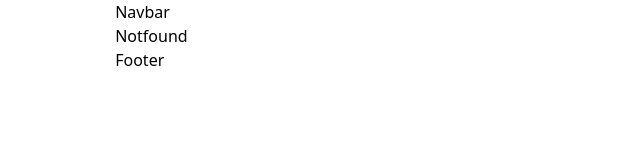
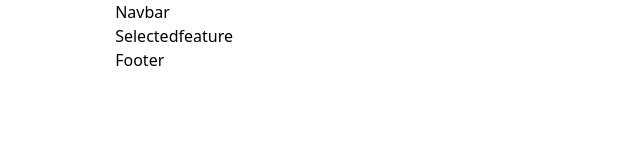
Before and after one commit to Gopendranath/E-commerce-frontend, a React (Vite) app: page /feature/1 in a window 1280 px wide. Shown: the top 160 px of the page, without its empty margins (0-640 px from the left). Built offline with nearby package versions, Linux system fonts and the light colour scheme.

Commit message:
feat: add Category and Feature product pages with routing

```diff
--- a/src/App.jsx
+++ b/src/App.jsx
@@ -8,7 +8,9 @@ import Wishlist from "./pages/Wishlist"
 import Login from "./pages/Login";
 import Footer from "./components/Footer";
 import Notfound from "./pages/Notfound";
+import Categoryproduct from "./pages/Categoryproduct";
 import ProtectedRoute from "./components/ProtectedRoute";
+import Selectedfeature from "./pages/Selectedfeature.jsx";
 
 const App = () => {
 
@@ -20,6 +22,8 @@ const App = () => {
         <Route path="/cart" element={<ProtectedRoute><Cart /></ProtectedRoute>} />
         <Route path="/wishlist" element={<ProtectedRoute><Wishlist /></ProtectedRoute>} />
         <Route path="/checkout" element={<ProtectedRoute><Checkout /></ProtectedRoute>} />
+        <Route path="/category/:id" element={<Categoryproduct />} />
+        <Route path="/feature/:id" element={<Selectedfeature />} />
         <Route path="/login" element={<Login />} />
         <Route path="*" element={<Notfound />} />
       </Routes>
--- /dev/null
+++ b/src/components/Category.jsx
@@ -0,0 +1,9 @@
+import React from 'react'
+
+const Category = () => {
+  return (
+    <div>Category</div>
+  )
+}
+
+export default Category
--- /dev/null
+++ b/src/components/Featureproduct.jsx
@@ -0,0 +1,9 @@
+import React from 'react'
+
+const Featureproduct = () => {
+  return (
+    <div>Featureproduct</div>
+  )
+}
+
+export default Featureproduct
--- /dev/null
+++ b/src/pages/Categoryproduct.jsx
@@ -0,0 +1,9 @@
+import React from 'react'
+
+const Categoryproduct = () => {
+  return (
+    <div>Categoryproduct</div>
+  )
+}
+
+export default Categoryproduct
--- /dev/null
+++ b/src/pages/Product.jsx
@@ -0,0 +1,9 @@
+import React from 'react'
+
+const Product = () => {
+  return (
+    <div>Product</div>
+  )
+}
+
+export default Product
--- /dev/null
+++ b/src/pages/Selectedfeature.jsx
@@ -0,0 +1,9 @@
+import React from 'react'
+
+const Selectedfeature = () => {
+  return (
+    <div>Selectedfeature</div>
+  )
+}
+
+export default Selectedfeature
```
Also changed, not shown: src/components/Policy.jsx (added).
